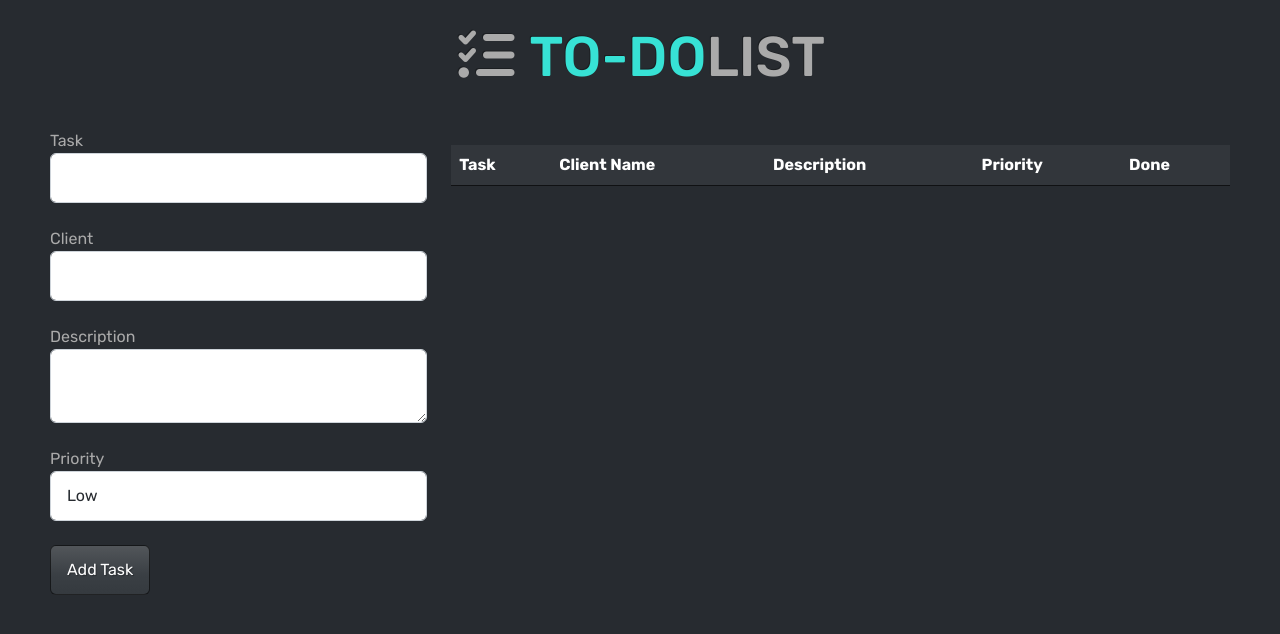
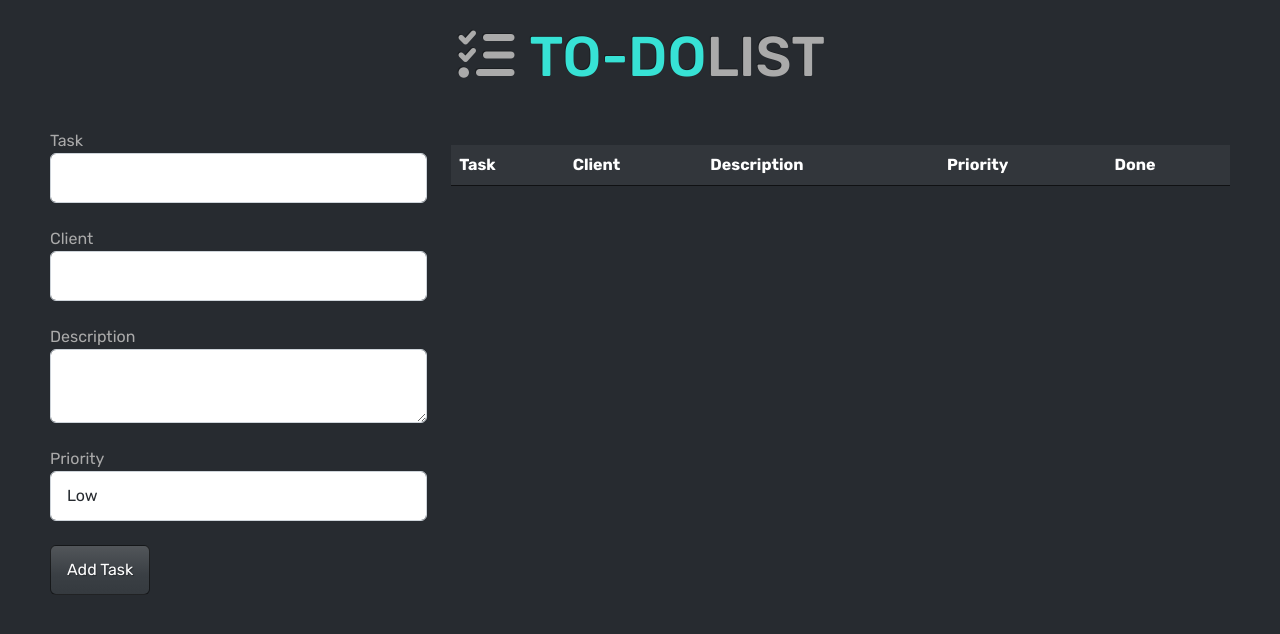
Before and after one commit to qasimsardar/booklist-app, a plain HTML site: page index.html in a window 1280 px wide. Drawn offline with nearby package versions, Linux system fonts and the light colour scheme.

Commit message:
Nothing Much

```diff
--- a/index.html
+++ b/index.html
@@ -50,7 +50,7 @@
                     <thead>
                         <tr>
                             <th>Task</th>
-                            <th>Client Name</th>
+                            <th>Client</th>
                             <th>Description</th>
                             <th>Priority</th>
                             <th>Done</th>
```
